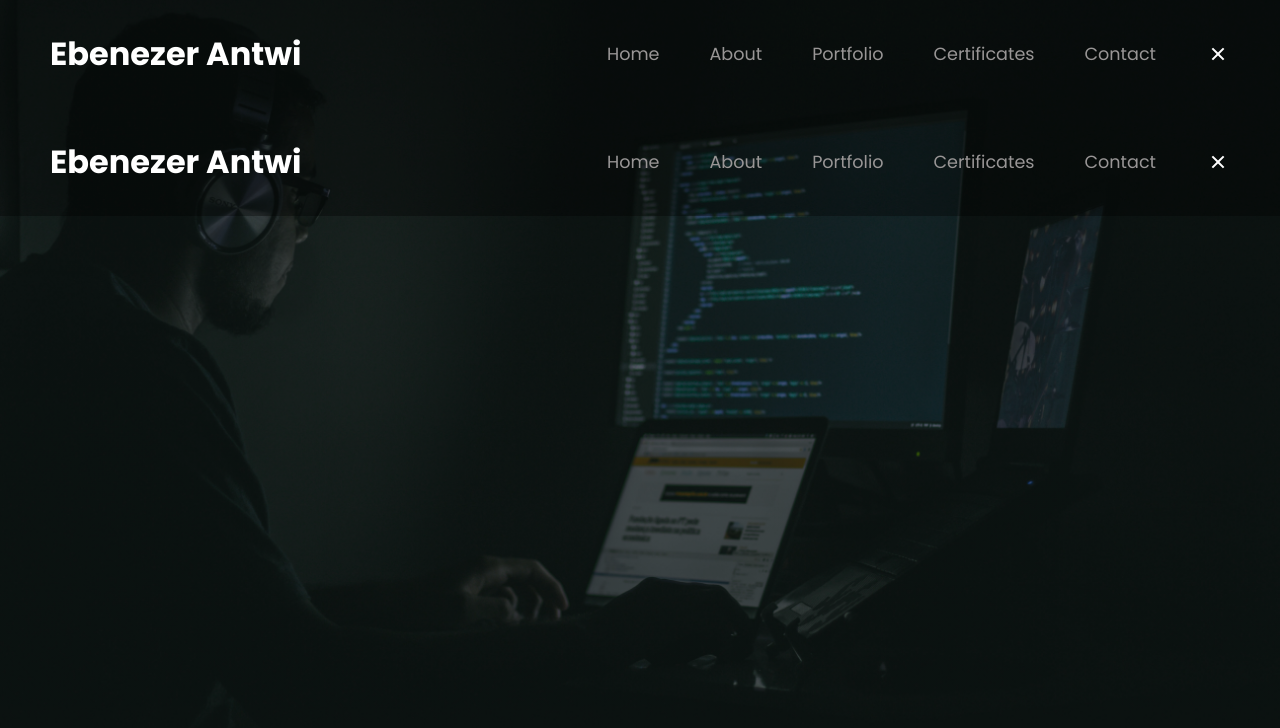
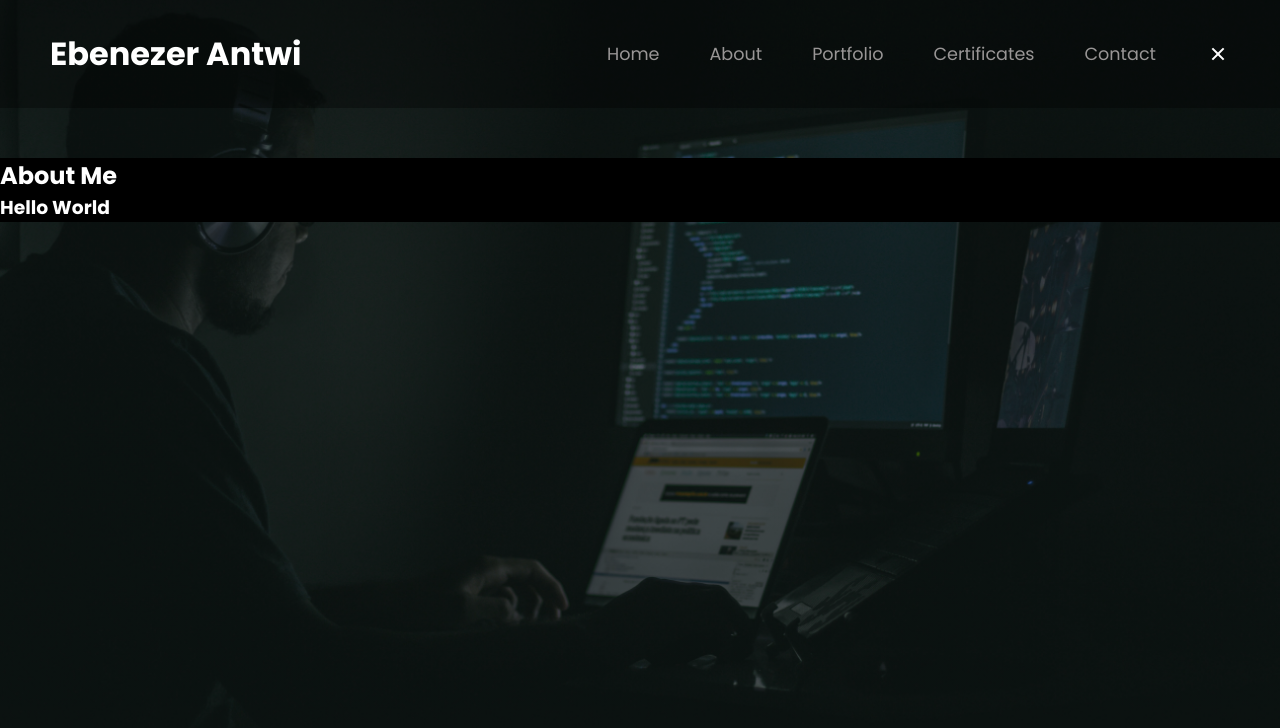
Before and after one commit to kwadwoambitious/My-Portfolio, a React (Create React App) app: page /about in a window 1280 px wide. Shown: the top 728 px of the page. Built offline with nearby package versions, Linux system fonts and the light colour scheme.

Commit message:
Made changes to this file

```diff
--- a/src/components/About.js
+++ b/src/components/About.js
@@ -1,12 +1,18 @@
-import React from 'react';
-import Header from './Header';
-import menuBar from './images/menu.svg';
+const AboutMe = () => {
+  return(
+    <>
+        <h2>About Me</h2>
+        <h3>Hello World</h3>
+    </>
+  )
+}
 
 const About = () => {
   return (
     <>
-      <Header/>
-      <img src={menuBar} alt="menu-bar" className='menu-bar'/>
+      <div className='about-container'>
+        <AboutMe/>
+      </div>
     </>
 
   )
```
